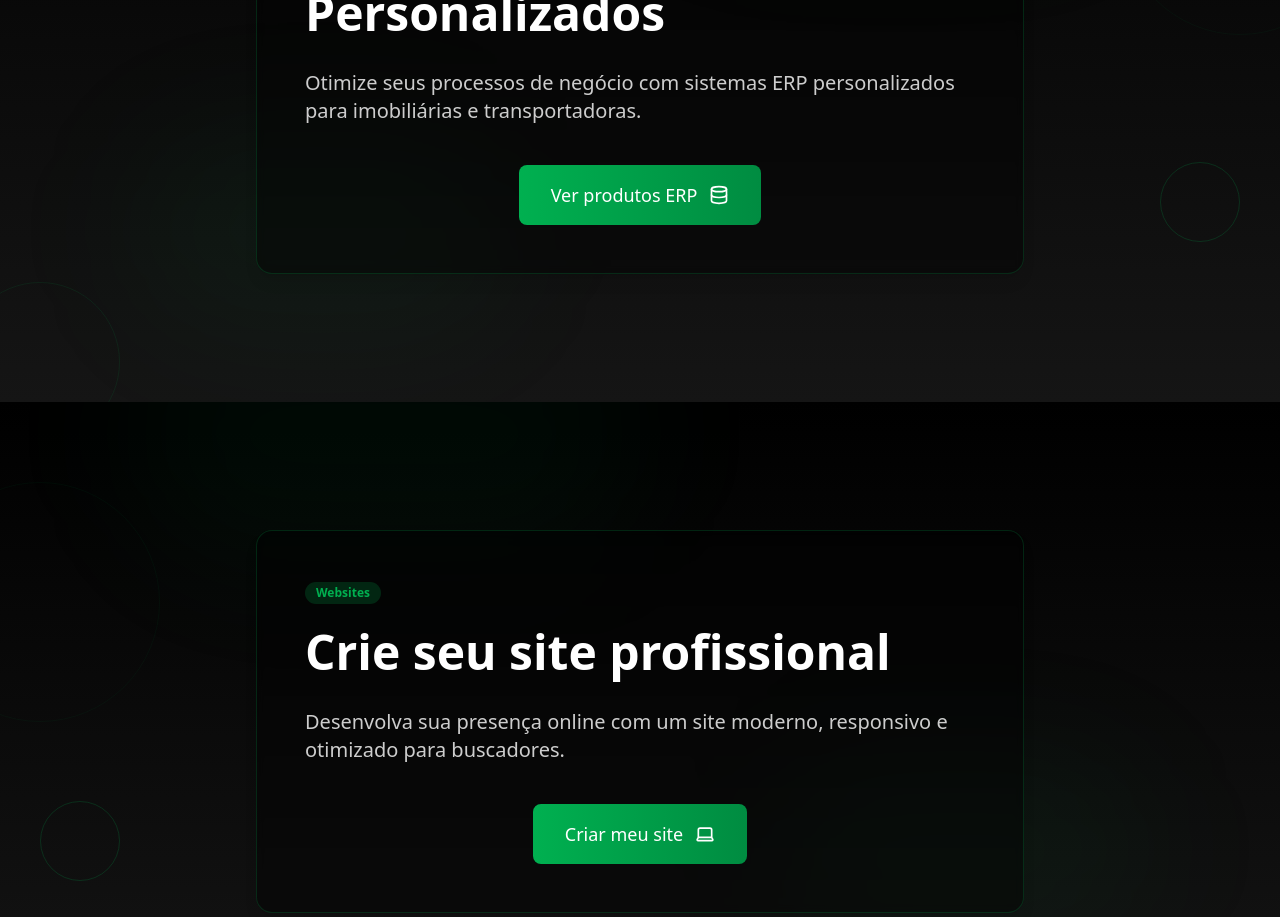
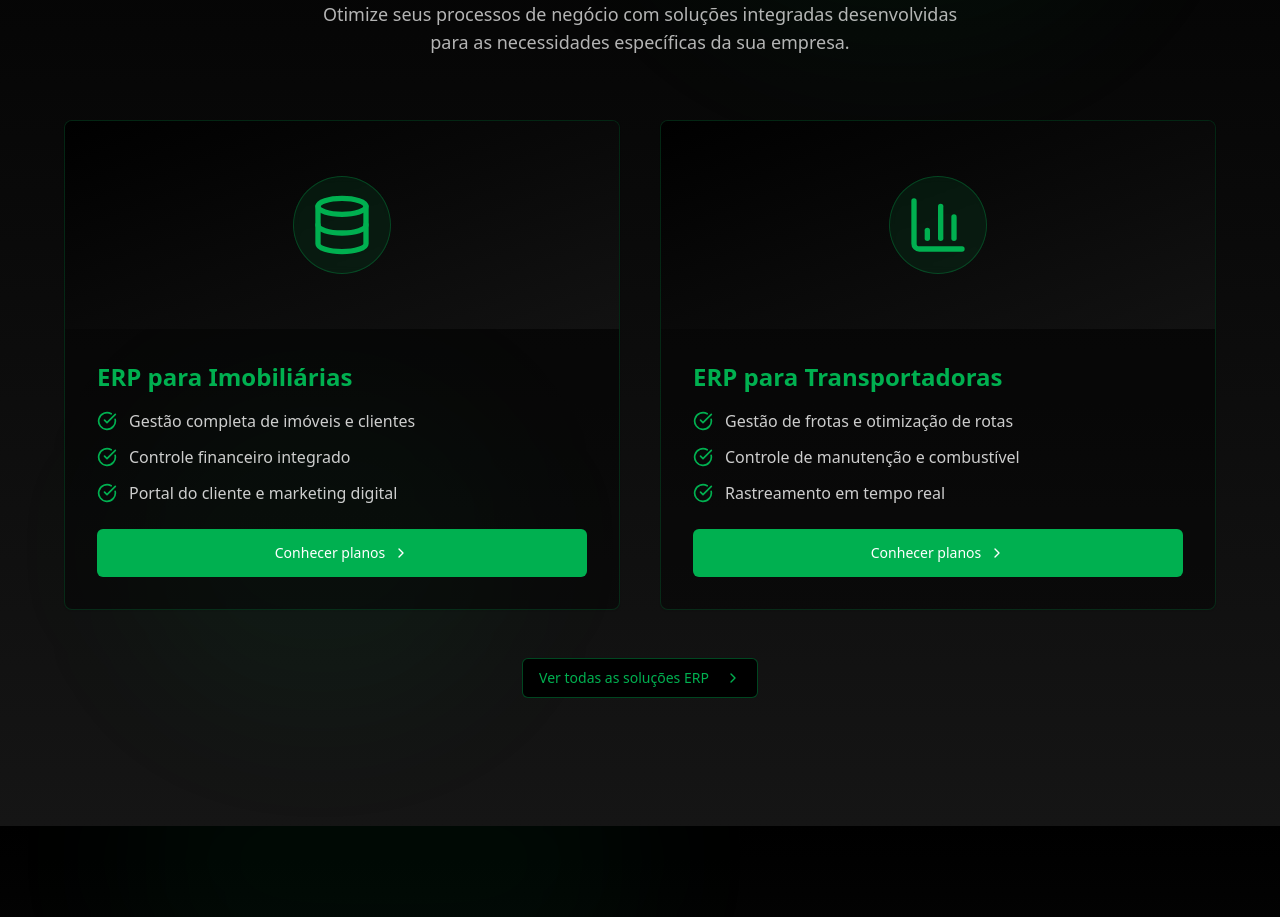
Before and after one commit to vetorcsa/vetor-visionary-hub, a React (Vite) app: page / in a window 1280 px wide. Shown: the part 1880-2797 px from the top of the page. Built offline with nearby package versions, Linux system fonts and the light colour scheme.

Commit message:
Refactor: Improve ERP solutions page design
Improve the design of the ERP solutions page, specifically the sections below the header.

```diff
--- a/src/pages/Index.tsx
+++ b/src/pages/Index.tsx
@@ -3,9 +3,11 @@ import React from 'react';
 import { useAdmin } from '@/contexts/AdminContext';
 import Hero from '@/components/Home/Hero';
 import ServicesCard from '@/components/Home/ServicesCard';
-import { Globe, Laptop, Database, ArrowRight } from 'lucide-react';
+import { Database, Laptop, Globe, ChevronRight, BarChart3, CheckCircle, Zap } from 'lucide-react';
 import { Link } from 'react-router-dom';
 import { Badge } from '@/components/ui/badge';
+import { Button } from '@/components/ui/button';
+import { Card, CardContent } from '@/components/ui/card';
 
 const Index: React.FC = () => {
   const { services } = useAdmin();
@@ -43,106 +45,248 @@ const Index: React.FC = () => {
         </div>
       </section>
 
-      {/* ERP Products Section */}
+      {/* ERP Products Section - Redesigned */}
       <section className="py-32 bg-gradient-to-b from-black to-vetor-black relative overflow-hidden">
-        {/* Enhanced background elements */}
         <div className="absolute inset-0 overflow-hidden">
           <div className="absolute -top-[10%] right-[10%] w-[40%] h-[40%] rounded-full bg-vetor-green/5 blur-3xl"></div>
           <div className="absolute bottom-[10%] left-[10%] w-[30%] h-[30%] rounded-full bg-vetor-green/5 blur-3xl"></div>
         </div>
 
         <div className="container mx-auto px-4 md:px-6 relative z-10">
-          <div className="max-w-3xl mx-auto glass-card p-12 rounded-2xl border border-vetor-green/20 backdrop-blur-sm bg-black/40 shadow-lg">
-            <Badge className="bg-vetor-green/20 text-vetor-green hover:bg-vetor-green/30 mb-6">Sistemas ERP</Badge>
+          <div className="text-center mb-16">
+            <Badge className="bg-vetor-green/20 text-vetor-green hover:bg-vetor-green/30 mb-4">Sistemas ERP</Badge>
             <h2 className="text-3xl md:text-5xl font-bold text-white mb-8 leading-tight">
               Sistemas ERP Personalizados
             </h2>
-            <p className="text-white/80 mb-10 text-xl">
-              Otimize seus processos de negócio com sistemas ERP personalizados para imobiliárias e transportadoras.
+            <div className="w-16 h-1 bg-gradient-to-r from-vetor-green to-vetor-green/40 mx-auto mb-8 rounded-full"></div>
+            <p className="text-white/70 max-w-2xl mx-auto text-lg mb-16">
+              Otimize seus processos de negócio com soluções integradas desenvolvidas para as necessidades específicas da sua empresa.
             </p>
-            <div className="flex flex-wrap gap-4 justify-center">
-              <Link
-                to="/solucoes-erp"
-                className="inline-flex items-center gap-3 bg-gradient-to-r from-vetor-green to-vetor-darkgreen hover:from-vetor-darkgreen hover:to-vetor-green text-white px-8 py-4 rounded-lg font-medium text-lg transition-all duration-300 hover:translate-y-[-2px] hover:shadow-lg"
-              >
-                Ver produtos ERP <Database className="w-5 h-5" />
-              </Link>
+          </div>
+
+          <div className="grid grid-cols-1 lg:grid-cols-2 gap-10 max-w-6xl mx-auto">
+            {/* ERP for Real Estate */}
+            <Card className="bg-black/40 border border-vetor-green/20 overflow-hidden hover:shadow-[0_0_30px_rgba(0,176,80,0.15)] transition-all duration-300 group">
+              <div className="relative h-52 overflow-hidden">
+                <div className="absolute inset-0 bg-gradient-to-br from-black to-vetor-black/80">
+                  <div className="absolute inset-0 opacity-20 bg-grid-pattern"></div>
+                </div>
+                <div className="absolute top-1/2 left-1/2 transform -translate-x-1/2 -translate-y-1/2 z-10">
+                  <div className="bg-vetor-green/10 p-4 rounded-full backdrop-blur-sm border border-vetor-green/30 group-hover:bg-vetor-green/20 transition-all duration-300">
+                    <Database className="w-16 h-16 text-vetor-green" />
                   </div>
                 </div>
               </div>
 
-        {/* Background decorative elements */}
-        <div className="absolute -bottom-10 -left-10 w-40 h-40 border border-vetor-green/10 rounded-full"></div>
-        <div className="absolute top-20 -right-20 w-60 h-60 border border-vetor-green/5 rounded-full"></div>
-        <div className="absolute bottom-40 right-10 w-20 h-20 border border-vetor-green/20 rounded-full"></div>
+              <CardContent className="p-8">
+                <h3 className="text-2xl font-bold text-vetor-green mb-4">ERP para Imobiliárias</h3>
+                <ul className="space-y-3 mb-6">
+                  <li className="flex items-start">
+                    <CheckCircle className="w-5 h-5 text-vetor-green mr-3 flex-shrink-0 mt-0.5" />
+                    <span className="text-white/80">Gestão completa de imóveis e clientes</span>
+                  </li>
+                  <li className="flex items-start">
+                    <CheckCircle className="w-5 h-5 text-vetor-green mr-3 flex-shrink-0 mt-0.5" />
+                    <span className="text-white/80">Controle financeiro integrado</span>
+                  </li>
+                  <li className="flex items-start">
+                    <CheckCircle className="w-5 h-5 text-vetor-green mr-3 flex-shrink-0 mt-0.5" />
+                    <span className="text-white/80">Portal do cliente e marketing digital</span>
+                  </li>
+                </ul>
+
+                <Link to="/planos-imobiliarias" className="w-full">
+                  <Button className="w-full bg-vetor-green hover:bg-vetor-darkgreen text-white flex items-center justify-center gap-2 py-6">
+                    Conhecer planos <ChevronRight className="w-5 h-5" />
+                  </Button>
+                </Link>
+              </CardContent>
+            </Card>
+
+            {/* ERP for Transportation */}
+            <Card className="bg-black/40 border border-vetor-green/20 overflow-hidden hover:shadow-[0_0_30px_rgba(0,176,80,0.15)] transition-all duration-300 group">
+              <div className="relative h-52 overflow-hidden">
+                <div className="absolute inset-0 bg-gradient-to-br from-black to-vetor-black/80">
+                  <div className="absolute inset-0 opacity-20 bg-grid-pattern"></div>
+                </div>
+                <div className="absolute top-1/2 left-1/2 transform -translate-x-1/2 -translate-y-1/2 z-10">
+                  <div className="bg-vetor-green/10 p-4 rounded-full backdrop-blur-sm border border-vetor-green/30 group-hover:bg-vetor-green/20 transition-all duration-300">
+                    <BarChart3 className="w-16 h-16 text-vetor-green" />
+                  </div>
+                </div>
+              </div>
+
+              <CardContent className="p-8">
+                <h3 className="text-2xl font-bold text-vetor-green mb-4">ERP para Transportadoras</h3>
+                <ul className="space-y-3 mb-6">
+                  <li className="flex items-start">
+                    <CheckCircle className="w-5 h-5 text-vetor-green mr-3 flex-shrink-0 mt-0.5" />
+                    <span className="text-white/80">Gestão de frotas e otimização de rotas</span>
+                  </li>
+                  <li className="flex items-start">
+                    <CheckCircle className="w-5 h-5 text-vetor-green mr-3 flex-shrink-0 mt-0.5" />
+                    <span className="text-white/80">Controle de manutenção e combustível</span>
+                  </li>
+                  <li className="flex items-start">
+                    <CheckCircle className="w-5 h-5 text-vetor-green mr-3 flex-shrink-0 mt-0.5" />
+                    <span className="text-white/80">Rastreamento em tempo real</span>
+                  </li>
+                </ul>
+
+                <Link to="/planos-transportadoras" className="w-full">
+                  <Button className="w-full bg-vetor-green hover:bg-vetor-darkgreen text-white flex items-center justify-center gap-2 py-6">
+                    Conhecer planos <ChevronRight className="w-5 h-5" />
+                  </Button>
+                </Link>
+              </CardContent>
+            </Card>
+          </div>
+
+          <div className="text-center mt-12">
+            <Link to="/solucoes-erp">
+              <Button variant="outline" className="border-vetor-green/40 text-vetor-green hover:bg-vetor-green/10 hover:border-vetor-green">
+                Ver todas as soluções ERP <ChevronRight className="ml-2 h-4 w-4" />
+              </Button>
+            </Link>
+          </div>
+        </div>
       </section>
 
-      {/* Website Creation Section */}
+      {/* Website Creation Section - Redesigned */}
       <section className="py-32 bg-gradient-to-b from-black to-vetor-black relative overflow-hidden">
-        {/* Enhanced background elements */}
         <div className="absolute inset-0 overflow-hidden">
           <div className="absolute -top-[15%] left-[10%] w-[40%] h-[40%] rounded-full bg-vetor-green/5 blur-3xl"></div>
           <div className="absolute bottom-[15%] right-[10%] w-[30%] h-[30%] rounded-full bg-vetor-green/5 blur-3xl"></div>
         </div>
 
         <div className="container mx-auto px-4 md:px-6 relative z-10">
-          <div className="max-w-3xl mx-auto glass-card p-12 rounded-2xl border border-vetor-green/20 backdrop-blur-sm bg-black/40 shadow-lg">
-            <Badge className="bg-vetor-green/20 text-vetor-green hover:bg-vetor-green/30 mb-6">Websites</Badge>
-            <h2 className="text-3xl md:text-5xl font-bold text-white mb-8 leading-tight">
+          <div className="flex flex-col lg:flex-row items-center gap-12">
+            <div className="lg:w-1/2">
+              <Badge className="bg-vetor-green/20 text-vetor-green hover:bg-vetor-green/30 mb-4">Websites</Badge>
+              <h2 className="text-3xl md:text-4xl lg:text-5xl font-bold text-white mb-6 leading-tight">
                 Crie seu site profissional
               </h2>
-            <p className="text-white/80 mb-10 text-xl">
+              <p className="text-white/80 mb-6 text-lg">
                 Desenvolva sua presença online com um site moderno, responsivo e otimizado para buscadores.
               </p>
-            <div className="flex flex-wrap gap-4 justify-center">
-              <Link
-                to="/crie-seu-site"
-                className="inline-flex items-center gap-3 bg-gradient-to-r from-vetor-green to-vetor-darkgreen hover:from-vetor-darkgreen hover:to-vetor-green text-white px-8 py-4 rounded-lg font-medium text-lg transition-all duration-300 hover:translate-y-[-2px] hover:shadow-lg"
-              >
-                Criar meu site <Laptop className="w-5 h-5" />
-              </Link>
+
+              <div className="grid grid-cols-1 md:grid-cols-2 gap-4 mb-8">
+                <div className="flex items-start">
+                  <div className="bg-vetor-green/10 p-2 rounded-md mr-3">
+                    <Zap className="w-5 h-5 text-vetor-green" />
+                  </div>
+                  <div>
+                    <h4 className="text-white font-medium">Design Responsivo</h4>
+                    <p className="text-white/70 text-sm">Perfeito em todos os dispositivos</p>
+                  </div>
+                </div>
+
+                <div className="flex items-start">
+                  <div className="bg-vetor-green/10 p-2 rounded-md mr-3">
+                    <Zap className="w-5 h-5 text-vetor-green" />
+                  </div>
+                  <div>
+                    <h4 className="text-white font-medium">SEO Otimizado</h4>
+                    <p className="text-white/70 text-sm">Melhor posicionamento no Google</p>
+                  </div>
+                </div>
+
+                <div className="flex items-start">
+                  <div className="bg-vetor-green/10 p-2 rounded-md mr-3">
+                    <Zap className="w-5 h-5 text-vetor-green" />
+                  </div>
+                  <div>
+                    <h4 className="text-white font-medium">Alta Performance</h4>
+                    <p className="text-white/70 text-sm">Carregamento rápido e eficiente</p>
+                  </div>
+                </div>
+
+                <div className="flex items-start">
+                  <div className="bg-vetor-green/10 p-2 rounded-md mr-3">
+                    <Zap className="w-5 h-5 text-vetor-green" />
+                  </div>
+                  <div>
+                    <h4 className="text-white font-medium">Integrações</h4>
+                    <p className="text-white/70 text-sm">Compatível com diversas ferramentas</p>
                   </div>
                 </div>
               </div>
 
-        {/* Background decorative elements */}
-        <div className="absolute -bottom-10 -right-10 w-40 h-40 border border-vetor-green/10 rounded-full"></div>
-        <div className="absolute top-20 -left-20 w-60 h-60 border border-vetor-green/5 rounded-full"></div>
-        <div className="absolute bottom-40 left-10 w-20 h-20 border border-vetor-green/20 rounded-full"></div>
+              <Link to="/crie-seu-site">
+                <Button className="bg-vetor-green hover:bg-vetor-darkgreen text-white px-8 py-6 rounded-lg font-medium flex items-center gap-2 text-lg">
+                  Criar meu site <Laptop className="w-5 h-5" />
+                </Button>
+              </Link>
+            </div>
+
+            <div className="lg:w-1/2">
+              <div className="relative rounded-xl overflow-hidden shadow-2xl border border-vetor-green/20">
+                <div className="absolute inset-0 bg-gradient-to-tr from-vetor-green/10 to-transparent opacity-70 z-10"></div>
+                <img
+                  src="https://placehold.co/800x600/001400/00B050/png?text=Web+Design&font=montserrat"
+                  alt="Web Design"
+                  className="w-full rounded-xl"
+                />
+              </div>
+            </div>
+          </div>
+        </div>
       </section>
 
-      {/* Python Automation Section */}
+      {/* Python Automation Section - Redesigned */}
       <section className="py-32 bg-gradient-to-b from-black to-vetor-black relative overflow-hidden">
-        {/* Enhanced background elements */}
         <div className="absolute inset-0 overflow-hidden">
           <div className="absolute -top-[10%] right-[10%] w-[40%] h-[40%] rounded-full bg-vetor-green/5 blur-3xl"></div>
           <div className="absolute bottom-[10%] left-[10%] w-[30%] h-[30%] rounded-full bg-vetor-green/5 blur-3xl"></div>
         </div>
 
         <div className="container mx-auto px-4 md:px-6 relative z-10">
-          <div className="max-w-3xl mx-auto glass-card p-12 rounded-2xl border border-vetor-green/20 backdrop-blur-sm bg-black/40 shadow-lg">
-            <Badge className="bg-vetor-green/20 text-vetor-green hover:bg-vetor-green/30 mb-6">Automação</Badge>
-            <h2 className="text-3xl md:text-5xl font-bold text-white mb-8 leading-tight">
+          <div className="flex flex-col lg:flex-row-reverse items-center gap-12">
+            <div className="lg:w-1/2">
+              <Badge className="bg-vetor-green/20 text-vetor-green hover:bg-vetor-green/30 mb-4">Automação</Badge>
+              <h2 className="text-3xl md:text-4xl lg:text-5xl font-bold text-white mb-6 leading-tight">
                 Automatize processos com Python
               </h2>
-            <p className="text-white/80 mb-10 text-xl">
+              <p className="text-white/80 mb-6 text-lg">
                 Transforme tarefas repetitivas em processos automatizados e eficientes, aumentando a produtividade da sua empresa.
               </p>
-            <div className="flex flex-wrap gap-4 justify-center">
-              <Link
-                to="/automacoes-processos"
-                className="inline-flex items-center gap-3 bg-gradient-to-r from-vetor-green to-vetor-darkgreen hover:from-vetor-darkgreen hover:to-vetor-green text-white px-8 py-4 rounded-lg font-medium text-lg transition-all duration-300 hover:translate-y-[-2px] hover:shadow-lg"
-              >
+
+              <div className="space-y-4 mb-8">
+                <div className="bg-black/40 border border-vetor-green/20 rounded-lg p-4">
+                  <h4 className="text-vetor-green font-medium mb-2">Redução de custos operacionais</h4>
+                  <p className="text-white/70">Diminua em até 70% o tempo gasto em tarefas manuais e repetitivas</p>
+                </div>
+
+                <div className="bg-black/40 border border-vetor-green/20 rounded-lg p-4">
+                  <h4 className="text-vetor-green font-medium mb-2">Processamento de dados em massa</h4>
+                  <p className="text-white/70">Análise e tratamento de grandes volumes de informações</p>
+                </div>
+
+                <div className="bg-black/40 border border-vetor-green/20 rounded-lg p-4">
+                  <h4 className="text-vetor-green font-medium mb-2">Integração entre sistemas</h4>
+                  <p className="text-white/70">Conecte diferentes plataformas e unifique seus dados</p>
+                </div>
+              </div>
+
+              <Link to="/automacoes-processos">
+                <Button className="bg-vetor-green hover:bg-vetor-darkgreen text-white px-8 py-6 rounded-lg font-medium flex items-center gap-2 text-lg">
                   Ver automações <Globe className="w-5 h-5" />
+                </Button>
               </Link>
+            </div>
+
+            <div className="lg:w-1/2">
+              <div className="relative rounded-xl overflow-hidden shadow-2xl border border-vetor-green/20">
+                <div className="absolute inset-0 bg-gradient-to-tr from-vetor-green/10 to-transparent opacity-70 z-10"></div>
+                <img
+                  src="https://placehold.co/800x600/001400/00B050/png?text=Python+Automation&font=montserrat"
+                  alt="Python Automation"
+                  className="w-full rounded-xl"
+                />
               </div>
             </div>
           </div>
-
-        {/* Background decorative elements */}
-        <div className="absolute -bottom-10 -left-10 w-40 h-40 border border-vetor-green/10 rounded-full"></div>
-        <div className="absolute top-20 -right-20 w-60 h-60 border border-vetor-green/5 rounded-full"></div>
-        <div className="absolute bottom-40 right-10 w-20 h-20 border border-vetor-green/20 rounded-full"></div>
+        </div>
       </section>
     </div>
   );
```
Lines whose indentation alone changed are shown as unchanged.
